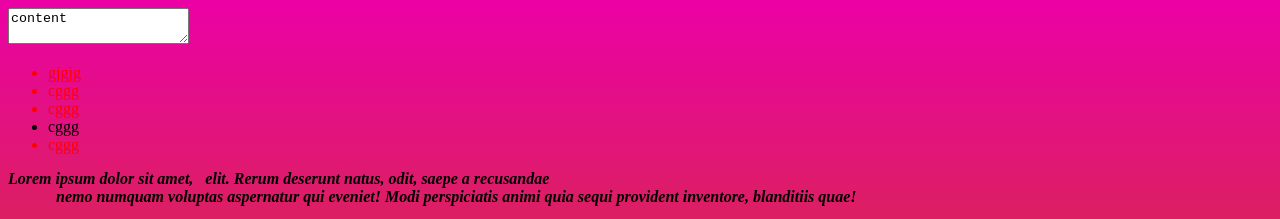
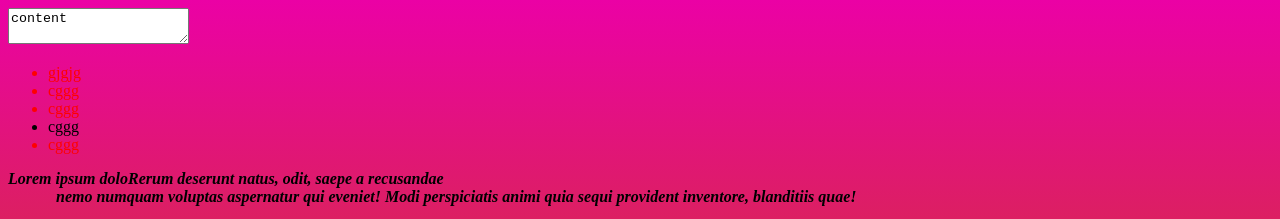
Before and after one commit to subhash-commits/firstGitproject, a plain HTML site: page udemy/About.html in a window 1280 px wide. Shown: the top 219 px of the page. Drawn offline with Linux system fonts and the light colour scheme.

Commit message:
"yesthechanhes"

```diff
--- a/udemy/About.html
+++ b/udemy/About.html
@@ -32,7 +32,7 @@
 <li>cggg</li>
 <li>cggg</li>
         </ul>
-        <pre class="text">Lorem ipsum dolor sit amet,   elit. Rerum deserunt natus, odit, saepe a recusandae
+        <pre class="text">Lorem ipsum doloRerum deserunt natus, odit, saepe a recusandae
             nemo numquam voluptas aspernatur qui eveniet! Modi perspiciatis animi quia sequi provident inventore, blanditiis quae!</pre>
        <pre class="text">Lorem ipsum dolor sit, amet consectetur adipisicing elit. Corrupti exercitationem perspiciatis ut rerum,
            dolorem sunt, magnam cupiditate eaque ratione, quibusdam eum magni dolore aspernatur veritatis! Praesentium esse animi facere nesciunt.</pre>
```
